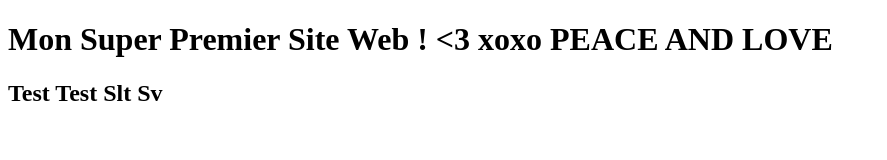
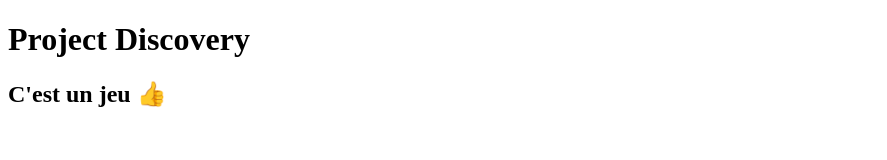
Before and after one commit to Projet-Discovery/Discovery-Game, a plain HTML site: page index.html in a window 1280 px wide. Shown: the whole page, without its empty margins (0-887 px from the left). Drawn offline with Linux system fonts and the light colour scheme.

Commit message:
Update index.html

```diff
--- a/index.html
+++ b/index.html
@@ -5,7 +5,7 @@
     <title>Site Internet Test</title>
   </head>
   <body>
-    <h1> Mon Super Premier Site Web ! <3 xoxo PEACE AND LOVE</h1>
-    <h2> Test Test Slt Sv</h2>
+    <h1>Project Discovery</h1>
+    <h2>C'est un jeu 👍</h2>
   </body>
 </html>
```
